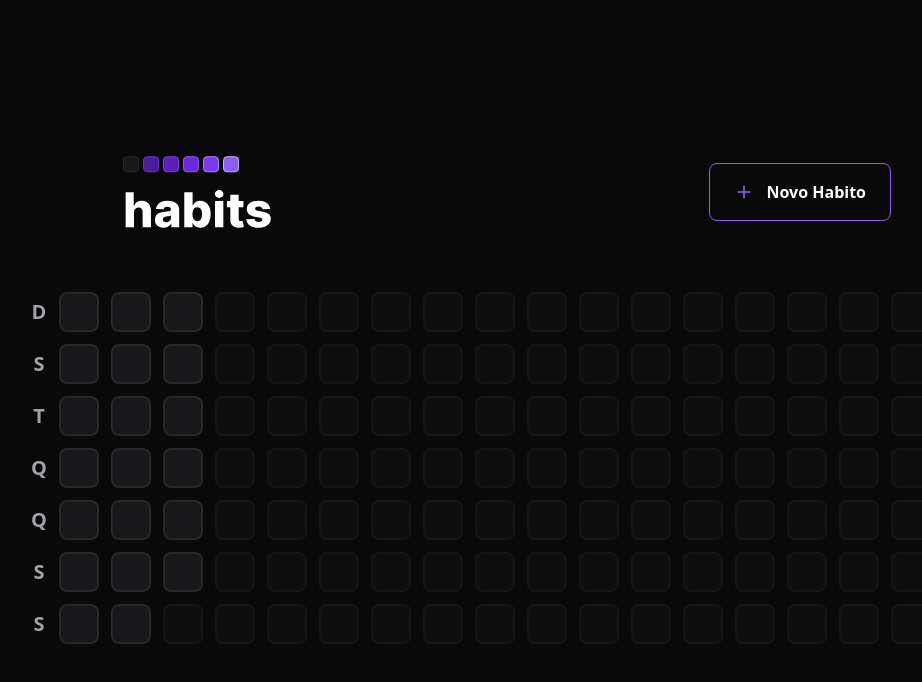
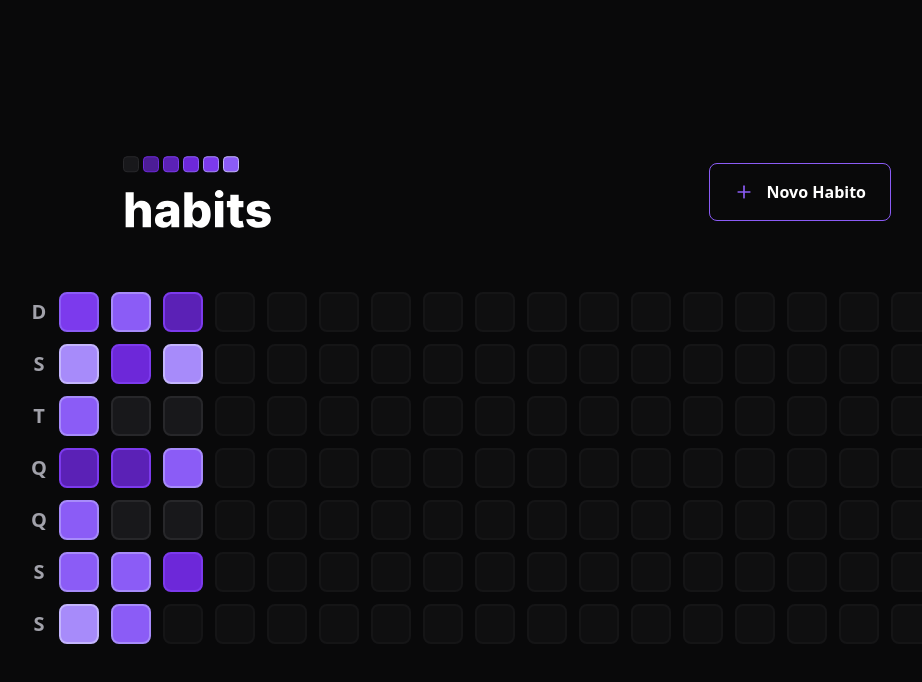
Before and after one commit to AdySoares/Habit-Tracker, a React (Vite) app in the folder web/: page / in a window 1280 px wide. Shown: the top 682 px of the page, without its empty margins (133-1055 px from the left). Built offline with nearby package versions, Linux system fonts and the light colour scheme.

Commit message:
Added progressive bar for habit progress

```diff
--- a/web/package.json
+++ b/web/package.json
@@ -11,6 +11,8 @@
   "dependencies": {
     "@radix-ui/react-alert-dialog": "^1.0.2",
     "@radix-ui/react-popover": "^1.0.3",
+    "@radix-ui/react-progress": "^1.0.1",
+    "clsx": "^1.2.1",
     "dayjs": "^1.11.7",
     "react": "^18.2.0",
     "react-dom": "^18.2.0",
--- a/web/src/components/HabitsDays.tsx
+++ b/web/src/components/HabitsDays.tsx
@@ -1,9 +1,41 @@
+import * as Popover from '@radix-ui/react-popover'
+import { ProgressiveBarCheckedHabits } from './ProgressiveBarCheckedHabits'
+import clsx from 'clsx'
+
 interface HabitsProps {
   completed: number,
+  amount: number
 }
 
-export function HabitsDays(){
+export function HabitsDays({ completed, amount }: HabitsProps){
+
+
+  const CompiledHabitPercent = Math.round(( completed / amount ) * 100)
+
+
   return(
-    <div className="h-10 w-10 bg-zinc-900 border-2 border-zinc-800 rounded-lg"/>
+    <Popover.Root>
+      <Popover.Trigger className={clsx("h-10 w-10 border-2 rounded-lg", {
+        'bg-zinc-900  border-zinc-800': CompiledHabitPercent <= 0,
+        'bg-violet-800 border-violet-500': CompiledHabitPercent > 0 && CompiledHabitPercent <= 20,
+        'bg-violet-700 border-violet-600': CompiledHabitPercent >= 20 && CompiledHabitPercent <= 40,
+        'bg-violet-600 border-violet-500': CompiledHabitPercent >= 40 && CompiledHabitPercent <= 60,
+        'bg-violet-500 border-violet-400': CompiledHabitPercent >= 60 && CompiledHabitPercent <= 80,
+        'bg-violet-400 border-violet-300': CompiledHabitPercent === 100,
+      })}/>
+
+      <Popover.Portal>
+
+        <Popover.Content className='min-w-[320px] bg-zinc-900 p-6 rounded-lg flex flex-col'>
+          <span className='text-zinc-400'>Sexta-Feira</span>
+          <span className='font-extrabold text-3xl'>20/01</span>
+
+          <ProgressiveBarCheckedHabits progress={CompiledHabitPercent}/>
+
+          <Popover.Arrow className='fill-zinc-900 w-6 h-3'/>
+        </Popover.Content>
+
+      </Popover.Portal>
+    </Popover.Root>
   )
 }
--- /dev/null
+++ b/web/src/components/ProgressiveBarCheckedHabits.tsx
@@ -0,0 +1,18 @@
+import * as Progress from '@radix-ui/react-progress'
+
+interface ProgressNumber{
+  progress: number,
+}
+
+export function ProgressiveBarCheckedHabits({ progress }: ProgressNumber){
+  return(
+    <Progress.Root className="w-80 h-3 relative overflow-hidden bg-violet-700 rounded-lg" value={100}>
+    <Progress.Indicator
+      className="w-full h-full bg-zinc-700"
+      style={{ transform: `translateX(${progress}%)`, transition: `transform 660ms cubic-bezier(0.65, 0, 0.35, 1)` }}
+
+    />
+  </Progress.Root>
+
+  )
+}
--- a/web/src/components/TableCalendar.tsx
+++ b/web/src/components/TableCalendar.tsx
@@ -24,7 +24,7 @@ export function TableCalendar(){
         <div className="grid grid-rows-7 grid-flow-col gap-3 overflow-y-auto">
            {summaryDays.map( (days, i) => {
               return(
-                <HabitsDays key={`${days.toString()}`}/>
+                <HabitsDays key={`${days.toString()}`} completed={Math.round(Math.random() * 5)} amount={5}/>
               )
             })}
 
```
Also changed, not shown: 1 other file (tests, documents, lock files or other folders).
